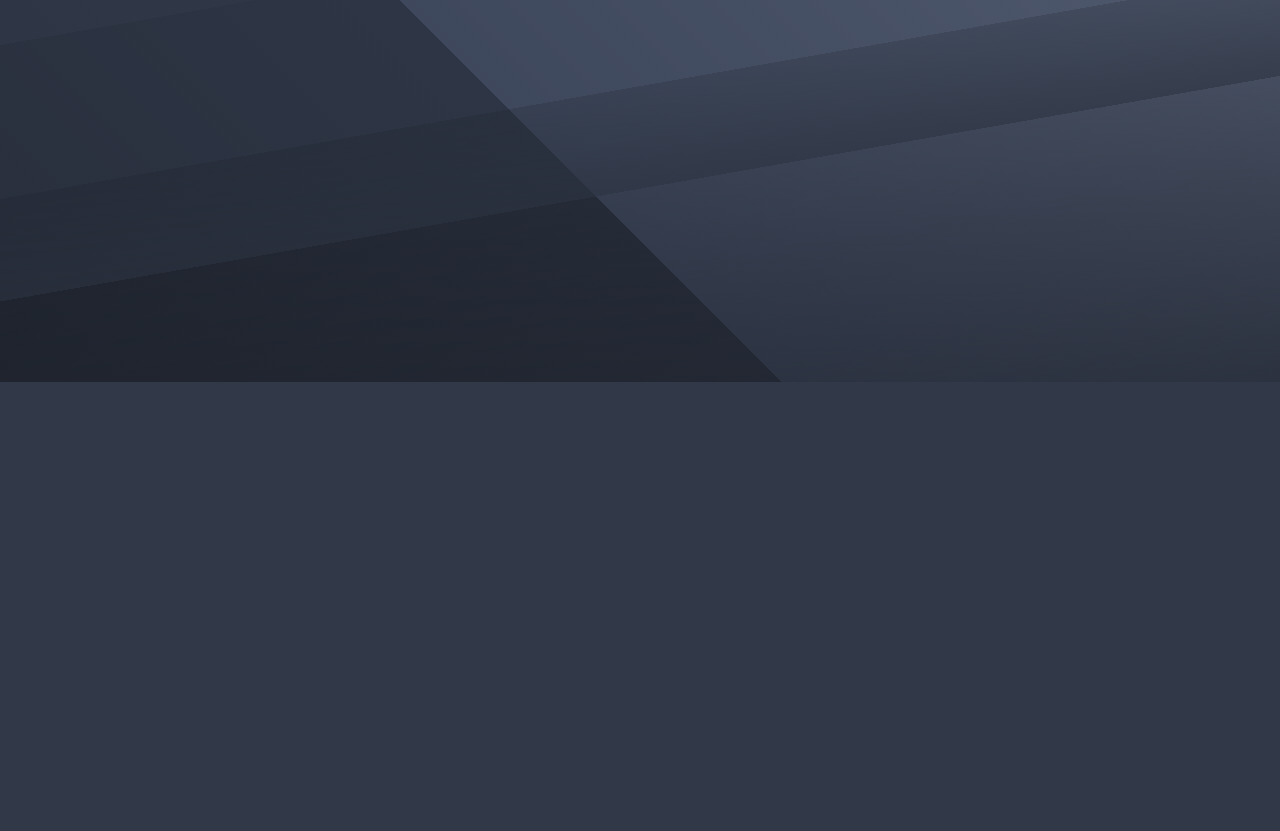
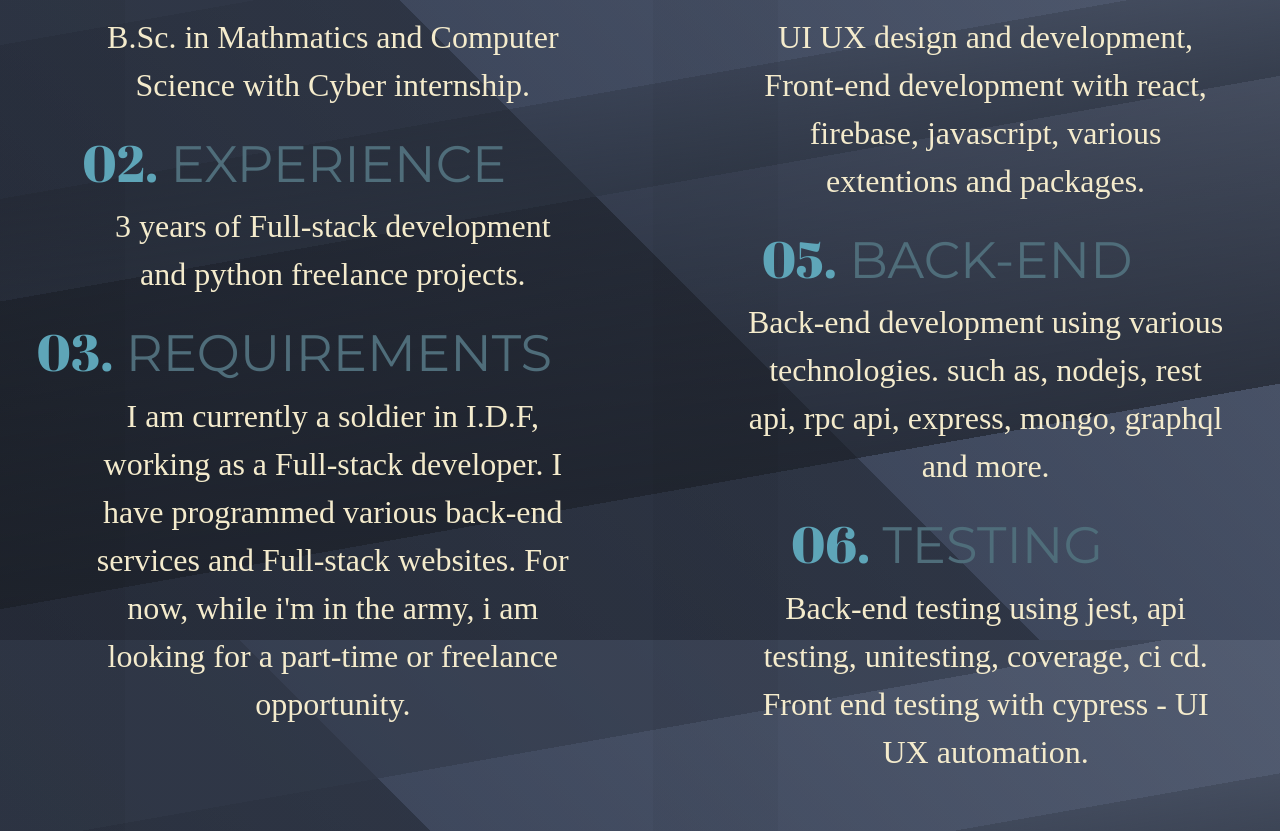
Before and after one commit to danivngopro/portfolio-site, a React (Create React App) app in the folder portfolio-site-ui/: page / in a window 1280 px wide. Shown: the part 960-1791 px from the top of the page. Before the commit the page ends 1342 px from the top, so only its background shows below. Built offline with nearby package versions, Linux system fonts and the light colour scheme.

Commit message:
fixing fonts and adding text to home page

```diff
--- a/portfolio-site-ui/package.json
+++ b/portfolio-site-ui/package.json
@@ -13,6 +13,7 @@
     "react-dom": "^18.2.0",
     "react-router-dom": "^6.3.0",
     "react-scripts": "^5.0.1",
+    "sass": "^1.54.8",
     "web-vitals": "^2.1.4"
   },
   "scripts": {
--- a/portfolio-site-ui/src/App.css
+++ b/portfolio-site-ui/src/App.css
@@ -1,3 +1,4 @@
 .appContainer {
   color: rgb(244, 235, 204);
+
 }
--- a/portfolio-site-ui/src/components/form/Navbar.css
+++ b/portfolio-site-ui/src/components/form/Navbar.css
@@ -1,13 +1,13 @@
 .nav {
   background-color: #333;
-  color: rgb(244, 235, 204);;
+  color: rgb(244, 235, 208);
   display: flex;
   justify-content: space-between;
   align-items: stretch;
   gap: 2rem;
   padding: 0 1rem;
   height: 3rem;
-  font-family: 'Times New Roman', Times, serif;
+  font-family: "Times New Roman", Times, serif;
 }
 
 a {
@@ -16,7 +16,7 @@ a {
   height: 100%;
   display: flex;
   align-items: center;
-  padding: .25rem;
+  padding: 0.25rem;
 }
 
 ul {
--- a/portfolio-site-ui/src/data/projects.js
+++ b/portfolio-site-ui/src/data/projects.js
@@ -36,7 +36,7 @@ export const projects = [
     live: "",
   },
   {
-    title: "Self Driving Cas - Machine Learning",
+    title: "Self Driving Cars - Machine Learning",
     github: "https://github.com/danivngopro/NEAT-Reinforcement-Learning-CarAI",
     live: "",
   },
--- a/portfolio-site-ui/src/pages/cvPage/CVPage.css
+++ b/portfolio-site-ui/src/pages/cvPage/CVPage.css
@@ -11,18 +11,21 @@
 
 .cv-page-headline {
   margin-top: 30px;
-  font-size: 3rem;
+  font-size: 5rem;
   margin-bottom: 1px;
-  color: rgb(196, 145, 244);
+  color: #5ea5b8ff;
+  font-family: Montserrat;
 }
 
 .cv-page-headline_text {
   margin-top: 0px;
   margin-bottom: 4px;
+  font-family: 'Montserrat', sans-serif;
+  font-size: 2em;
 }
 
 .cv-page-headline_text_subheadline {
-  color: rgb(244, 135, 244);
+  color: rgb(134, 197, 224);
   margin-top: 10px;
   margin-bottom: 4px;
 }
--- a/portfolio-site-ui/src/pages/homePage/HomePage.css
+++ b/portfolio-site-ui/src/pages/homePage/HomePage.css
@@ -25,4 +25,7 @@
 
 .home-page-secondbase-container {
   height: 50rem;
+  margin-top: 15rem;
+  font-family: cursive;
+  font-size: 2rem;
 }
--- a/portfolio-site-ui/src/pages/homePage/HomePage.js
+++ b/portfolio-site-ui/src/pages/homePage/HomePage.js
@@ -1,5 +1,6 @@
 import "./HomePage.css";
 import FlashyButton from "../../components/ui/buttons/flashyButton/FlashyButton";
+import HomeSummery from "./components/HomeSummery";
 import { useRef } from "react";
 
 function HomePage() {
@@ -22,10 +23,10 @@ function HomePage() {
           If you're here, you have come to check me out
         </p>
         <p className="home-page-transferer_text">well then?</p>
-        <FlashyButton text="let's get started" onClick={handleClick}/>
+        <FlashyButton text="let's get started" onClick={handleClick} />
       </div>
-      <div className="home-page-secondbase-container">
-        <h1 ref={trackButton}>hello bitch</h1>
+      <div ref={trackButton} className="home-page-secondbase-container">
+        <HomeSummery />
       </div>
     </div>
   );
--- /dev/null
+++ b/portfolio-site-ui/src/pages/homePage/components/HomeSummery.js
@@ -0,0 +1,44 @@
+import "./HomeSummery.scss";
+
+function HomeSummery() {
+  return (
+    <section class="dl-blurbs">
+        <dl>
+        <dt>Education</dt>
+        <dd>
+          B.Sc. in Mathmatics and Computer Science with Cyber internship.
+        </dd>
+        <dt>Experience</dt>
+        <dd>
+          3 years of Full-stack development and python freelance projects.
+        </dd>
+        <dt>Requirements</dt>
+        <dd>
+          I am currently a soldier in I.D.F, working as a Full-stack developer.
+          I have programmed various back-end services and Full-stack websites.
+          For now, while i'm in the army, i am looking for a part-time or freelance opportunity.
+        </dd>
+      </dl>
+      <dl>
+        <dt>Front-end</dt>
+        <dd>
+          UI UX design and development, Front-end development with react, firebase,
+          javascript, various extentions and packages.
+        </dd>
+        <dt>Back-end</dt>
+        <dd>
+          Back-end development using various technologies. such as, nodejs, rest
+          api, rpc api, express, mongo, graphql and
+          more.
+        </dd>
+        <dt>Testing</dt>
+        <dd>
+          Back-end testing using jest, api testing, unitesting, coverage, ci cd.
+          Front end testing with cypress - UI UX automation.
+        </dd>
+      </dl>
+    </section>
+  );
+}
+
+export default HomeSummery;
--- /dev/null
+++ b/portfolio-site-ui/src/pages/homePage/components/HomeSummery.scss
@@ -0,0 +1,119 @@
+//- Google Fonts
+$font-google-primary: 'https://fonts.googleapis.com/css2?family=Abril+Fatface&display=swap';
+$font-google-secondary: 'https://fonts.googleapis.com/css2?family=Montserrat&display=swap';
+
+//- @type List
+$abril-fatface: 'Abril Fatface', cursive;
+$montserrat: 'Montserrat', sans-serif;
+
+//- Typography
+$base-font-family: $montserrat;
+$heading-font-family: $abril-fatface;
+
+$font-size-small: 0.875em;
+
+/*- Screen Sizes*/
+$tablet-width: 768px;
+$desktop-width: 1024px;
+
+/* COLOR HEX */
+$cadet: #4f6d7aff;
+$maximum-blue: #5ea5b8ff;
+$columbia-blue: #c0d6dfff;
+$platinum: #eaeaeaff;
+$cultured: #f3f3f3ff;
+$nero: #444444;
+
+/* COLOR Gradient */
+$dl-gradient-right: linear-gradient(90deg, rgba(0,0,0,0.04) 20%, rgba(255,255,255,0) 0%);
+
+$body-background-color: $platinum;
+$body-text-color: $nero;
+
+//- Global Functions
+/*import fonts*/
+@if variable-exists(font-google-primary) {
+  @import url($font-google-primary);
+}
+@if variable-exists(font-google-secondary) {
+  @import url($font-google-secondary);
+}
+
+//- Global Mixins
+
+/*media queries*/
+@mixin tablet {
+  @media (min-width: #{$tablet-width}) and (max-width: #{$desktop-width - 1px}) {
+    @content;
+  }
+}
+
+@mixin desktop {
+  @media (min-width: #{$desktop-width}) {
+    @content;
+  }
+}
+
+@mixin tablet-up {
+  @media (min-width: #{$tablet-width}) {
+    @content;
+  }
+}
+
+html {
+  box-sizing: border-box;
+}
+*, *:before, *:after {
+  box-sizing: inherit;
+}
+
+body {
+    background-color: $body-background-color;
+    font-family: $base-font-family;
+    font-size: $font-size-small;
+    color: $body-text-color;
+    line-height: 1.5;
+}
+.dl-blurbs {
+	display: grid;
+	@include tablet-up {
+		grid-template-columns: repeat(2, 1fr);
+		gap: 2vw;
+	}
+}
+/* LIST */
+dl {
+  counter-reset: count;
+	background: $dl-gradient-right;
+	padding-left: 4vw; //default is smartphone
+	padding-right: 4vw;
+	margin: 0;
+	@include tablet-up {padding-left: 2vw;}
+	@include desktop {
+		padding-top: 3vw;
+		padding-bottom: 3vw;
+	}
+
+}
+dl + dl {
+	counter-reset: counter 4;
+}
+dt {
+  counter-increment: count;
+	color: $cadet;
+	font-family: $base-font-family;
+	font-size: 4vw;
+	text-transform: uppercase;
+}
+dt::before {
+  content: counter(count, decimal-leading-zero)".";
+	font-family: $heading-font-family;
+	color: $maximum-blue;
+	margin-left: -1vw;
+	padding-right: 12px;
+}
+
+dd {
+	margin-left: 5vw;
+	margin-bottom: 2vh;
+}
--- a/portfolio-site-ui/src/pages/projectsPage/ProjectsPage.css
+++ b/portfolio-site-ui/src/pages/projectsPage/ProjectsPage.css
@@ -1,23 +1,33 @@
+.projects__page__container {
+  margin-bottom: 14rem;
+}
+
 .projects__page-project-container {
   text-align: left;
   margin-left: 3rem;
 }
 
 .projects__page-project-title {
-  font-size: 2rem;
-  color: rgb(196, 145, 244);
+  color: #5ea5b8ff;
   margin-bottom: 1px;
   margin-top: 30px;
+  font-size: 3rem;
+  color: #5ea5b8ff;
+  font-family: Montserrat;
 }
 
 .projects__page-project-github {
   margin-top: 0px;
   margin-bottom: 4px;
+  font-family: 'Montserrat', sans-serif;
+  font-size: 2em;
 }
 
 .projects__page-project-live {
   margin-top: 0px;
   margin-bottom: 4px;
+  font-family: 'Montserrat', sans-serif;
+  font-size: 2em;
 }
 
 .projects__page-project-link {
@@ -26,6 +36,8 @@
 
 .link {
   margin-top: -4px;
-  color: rgb(152, 196, 228);
+  color: #c0d6dfff;
   text-decoration: underline;
+  font-family: 'Montserrat', sans-serif;
+  font-size: 2em;
 }
--- a/portfolio-site-ui/src/pages/projectsPage/ProjectsPage.js
+++ b/portfolio-site-ui/src/pages/projectsPage/ProjectsPage.js
@@ -3,7 +3,7 @@ import { projects } from "../../data/projects";
 
 function ProjectsPage() {
   return (
-    <>
+    <div className="projects__page__container">
       {projects ? (
         <>
           {projects.map(function (project, index) {
@@ -12,14 +12,14 @@ function ProjectsPage() {
                 <p className="projects__page-project-title">{project.title}</p>
                 <div className="projects__page-project-link">
                   <p className="projects__page-project-github">
-                    link to source code on github:{" "}
+                    Github:{" "}
                   </p>
                   <a className="link" href={project.github}>{project.github}</a>
                 </div>
                 {project.live && (
                   <div className="projects__page-project-link">
                     <p className="projects__page-project-live">
-                      link to live project:{" "}
+                      Live project:{" "}
                     </p>
                     <a className="link" href={project.live}>{project.live}</a>
                   </div>
@@ -29,7 +29,7 @@ function ProjectsPage() {
           })}
         </>
       ) : null}
-    </>
+    </div>
   );
 }
 
```
